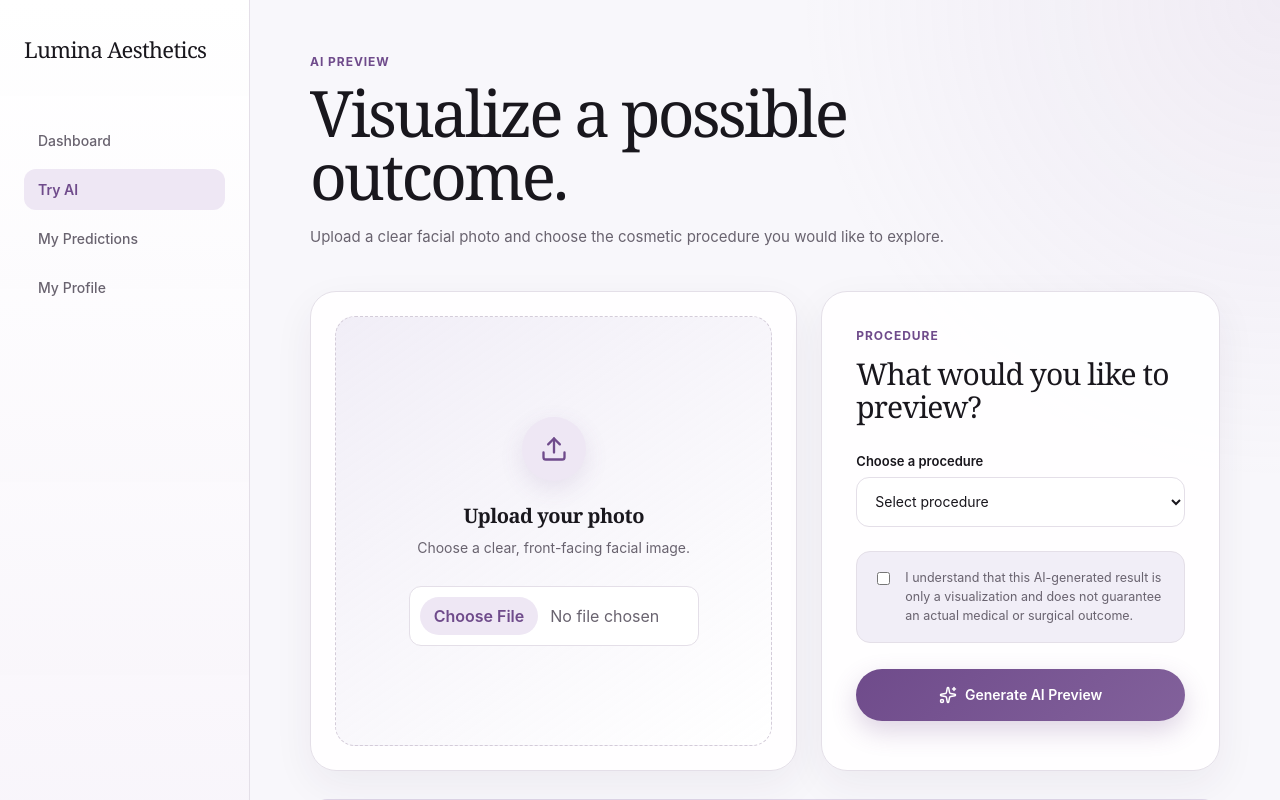
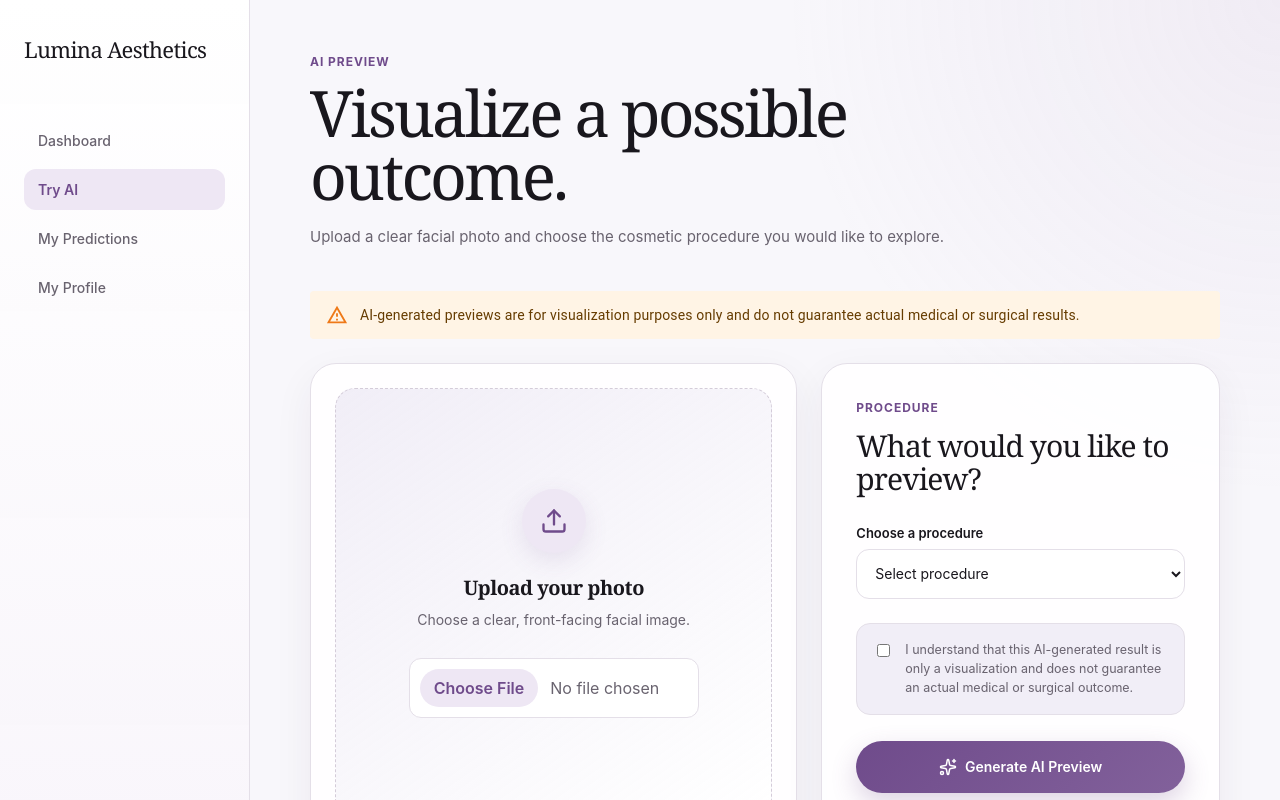
Before and after one commit to iBra-extraSource/Lumina-Client, a React (Vite) app: page /user/try-ai in a window 1280 px wide. Shown: the top 800 px of the page. Built offline with nearby package versions, Linux system fonts and the light colour scheme.

Commit message:
Use Material UI alert in Try AI page

```diff
--- a/package.json
+++ b/package.json
@@ -10,6 +10,9 @@
     "preview": "vite preview"
   },
   "dependencies": {
+    "@emotion/react": "^11.14.0",
+    "@emotion/styled": "^11.14.1",
+    "@mui/material": "^9.4.0",
     "lucide-react": "^1.43.0",
     "react": "^19.2.8",
     "react-dom": "^19.2.8",
--- a/src/pages/user/TryAI.jsx
+++ b/src/pages/user/TryAI.jsx
@@ -2,7 +2,7 @@ import { useState } from "react";
 import { Link, useNavigate } from "react-router-dom";
 import "./TryAI.css";
 import { Upload, Sparkles, Info } from "lucide-react";
-
+import Alert from "@mui/material/Alert";
 function TryAI() {
   const navigate = useNavigate();
 
@@ -141,6 +141,10 @@ function TryAI() {
             you would like to explore.
           </p>
         </div>
+      <Alert severity="warning" sx={{ marginBottom: "24px" }}>
+  AI-generated previews are for visualization purposes only and do not
+  guarantee actual medical or surgical results.
+</Alert>
 
         <div className="try-ai-content">
           <section className="upload-card">
```
Also changed, not shown: 1 other file (tests, documents, lock files or other folders).
